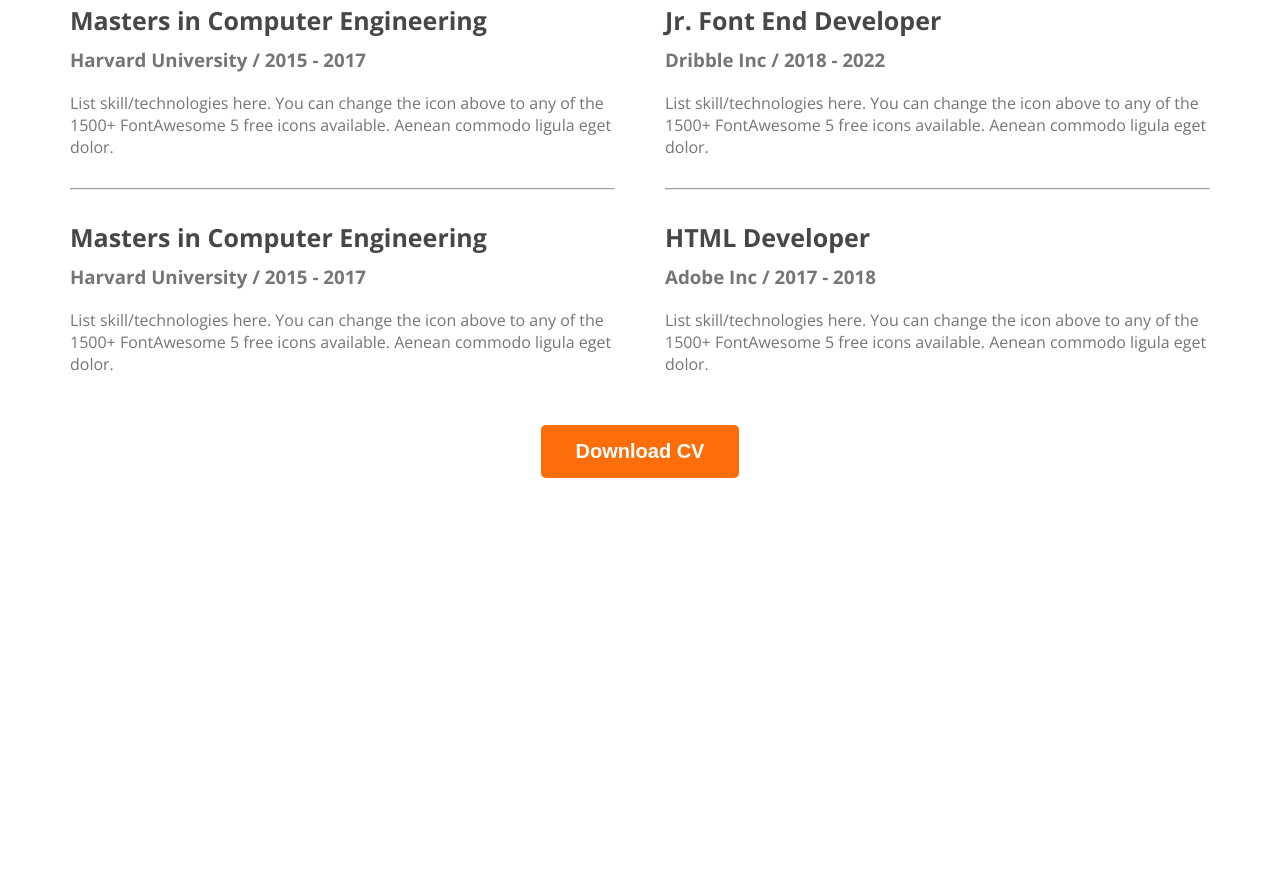
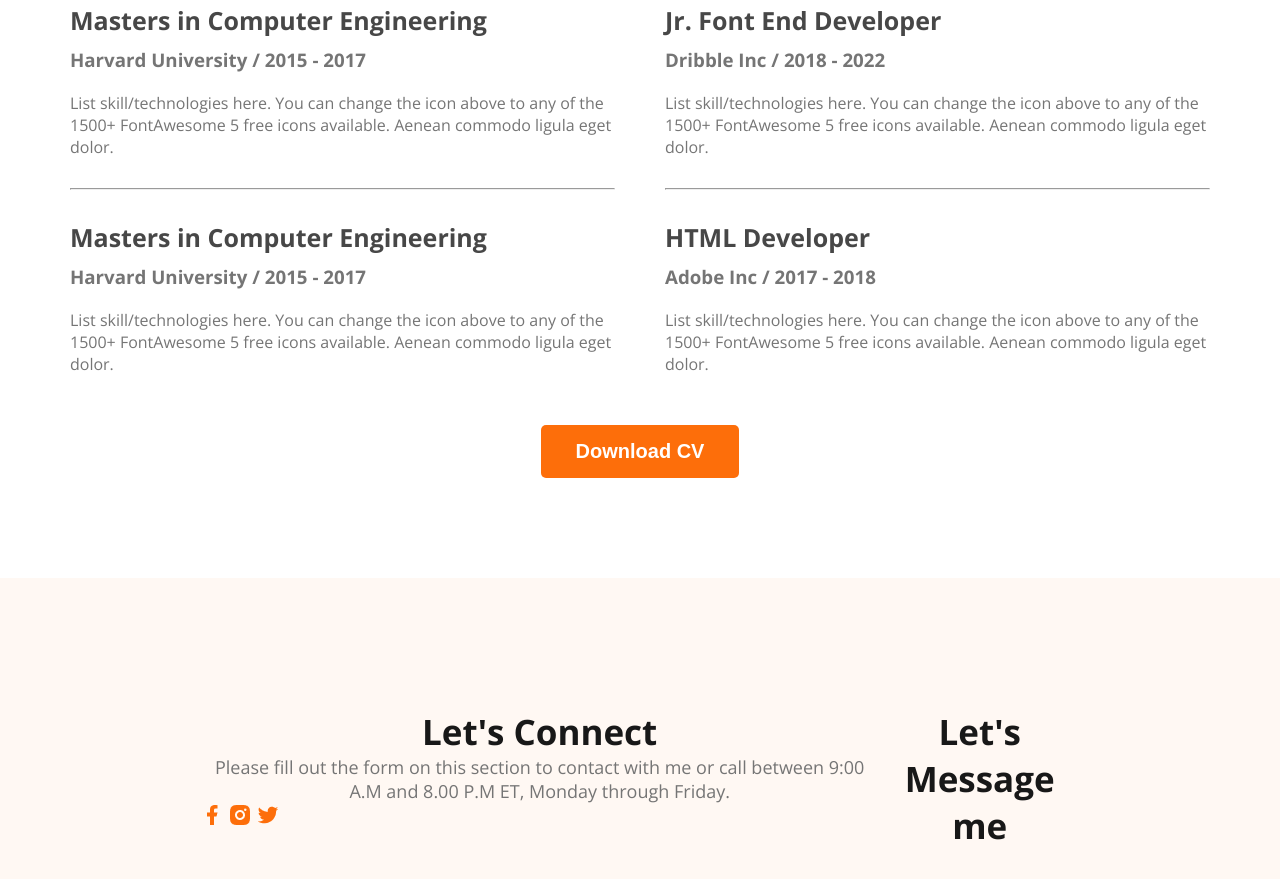
Before and after one commit to searchsakib/webdev-portfolio, a website built with Vite: page index.html in a window 1280 px wide. Shown: the part 2346-3225 px from the top of the page. Before the commit the page ends 2824 px from the top, so only its background shows below. Built offline with nearby package versions, Linux system fonts and the light colour scheme.

Commit message:
some footer elements added

```diff
--- a/index.html
+++ b/index.html
@@ -209,6 +209,22 @@
         </div>
       </section>
     </main>
-    <footer></footer>
+    <footer>
+      <div class="footer-column">
+        <h3 class="section-title">Let's Connect</h3>
+        <p class="section-description">
+          Please fill out the form on this section to contact with me or call
+          between 9:00 A.M and 8.00 P.M ET, Monday through Friday.
+        </p>
+        <div class="social-links">
+          <a href=""><img src="./images/icons/facebook.png" alt="" /></a>
+          <a href=""><img src="./images/icons/insta.png" alt="" /></a>
+          <a href=""><img src="./images/icons/twitter.png" alt="" /></a>
+        </div>
+      </div>
+      <div class="footer-column">
+        <h3 class="section-title">Let's Message me</h3>
+      </div>
+    </footer>
   </body>
 </html>
--- a/styles/portfolio.css
+++ b/styles/portfolio.css
@@ -174,3 +174,9 @@ main section {
   text-align: center;
   margin-top: 50px;
 }
+footer {
+  display: flex;
+  background: #fff8f3;
+  padding: 130px 200px;
+  margin-top: 100px;
+}
```
